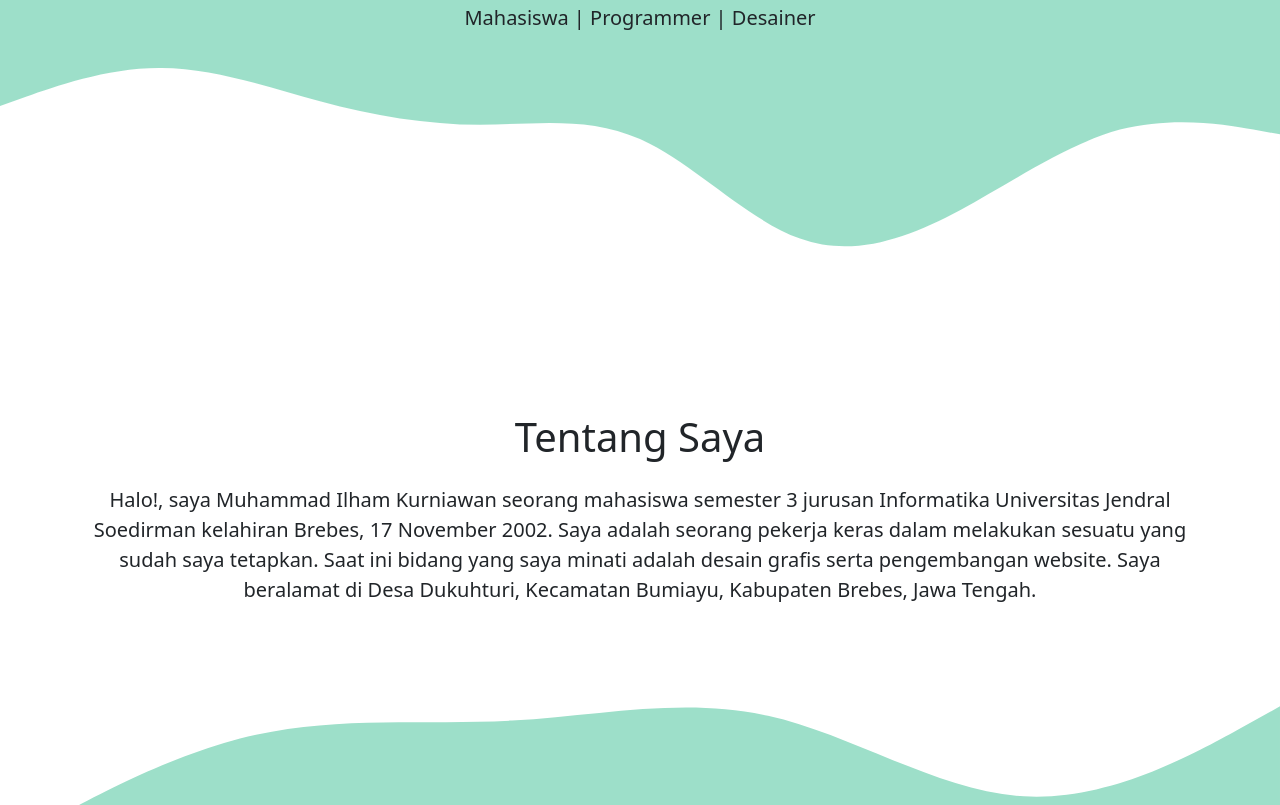
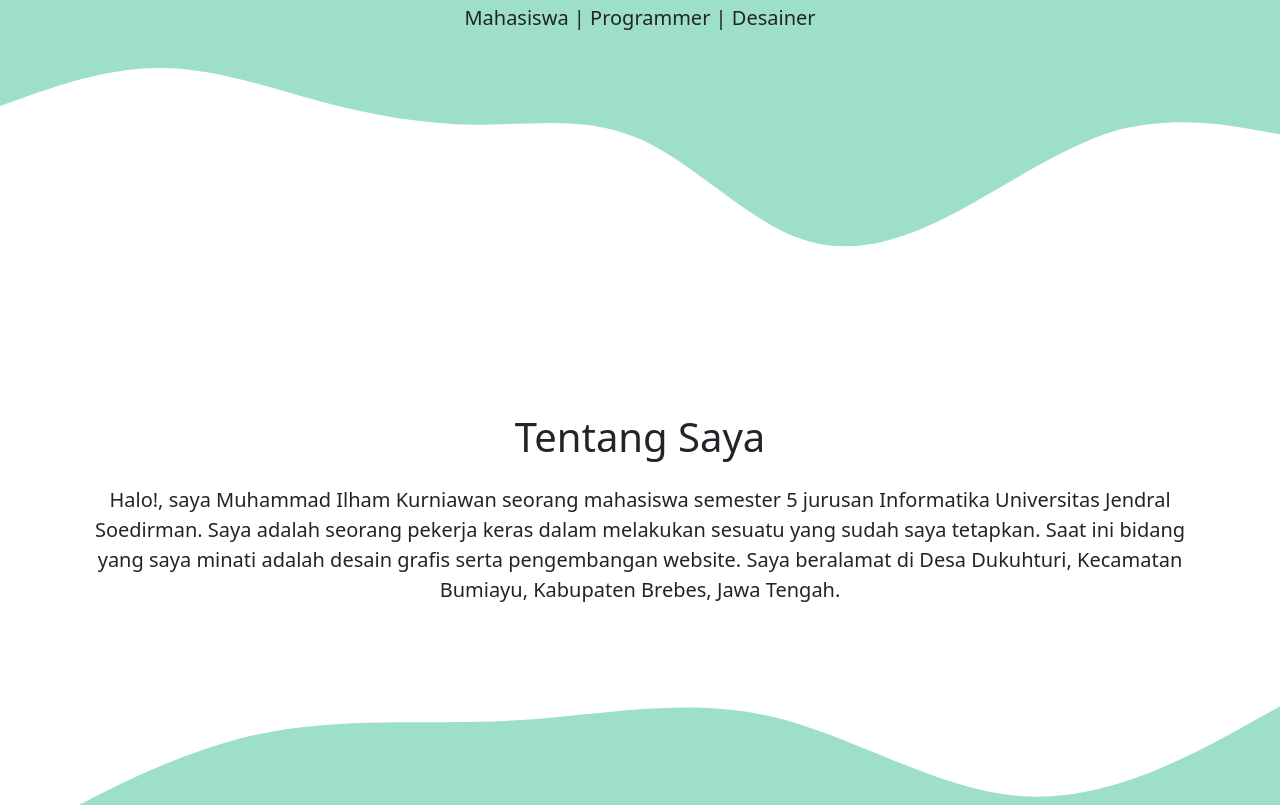
Before and after one commit to muh-ilhamkurniawan/LinkProfil, a plain HTML site: page index.html in a window 1280 px wide. Shown: the part 368-1173 px from the top of the page. Drawn offline with nearby package versions, Linux system fonts and the light colour scheme.

Commit message:
Memperbarui Semester dan Menghapus TTL

```diff
--- a/index.html
+++ b/index.html
@@ -69,7 +69,7 @@
         </div>
         <div class="row justify-content-center fs-5 text-center">
           <p>
-            Halo!, saya Muhammad Ilham Kurniawan seorang mahasiswa semester 3 jurusan Informatika Universitas Jendral Soedirman kelahiran Brebes, 17 November 2002. Saya adalah seorang pekerja keras dalam melakukan sesuatu yang sudah saya
+            Halo!, saya Muhammad Ilham Kurniawan seorang mahasiswa semester 5 jurusan Informatika Universitas Jendral Soedirman. Saya adalah seorang pekerja keras dalam melakukan sesuatu yang sudah saya
             tetapkan. Saat ini bidang yang saya minati adalah desain grafis serta pengembangan website. Saya beralamat di Desa Dukuhturi, Kecamatan Bumiayu, Kabupaten Brebes, Jawa Tengah.
           </p>
         </div>
```
